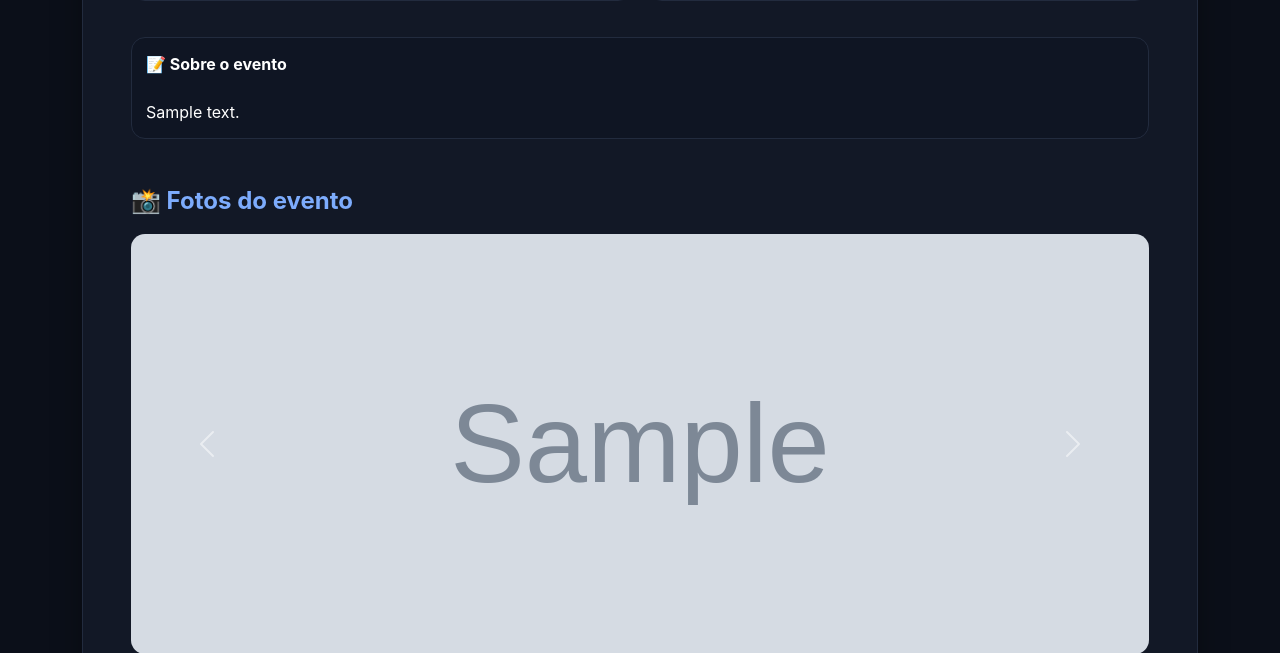
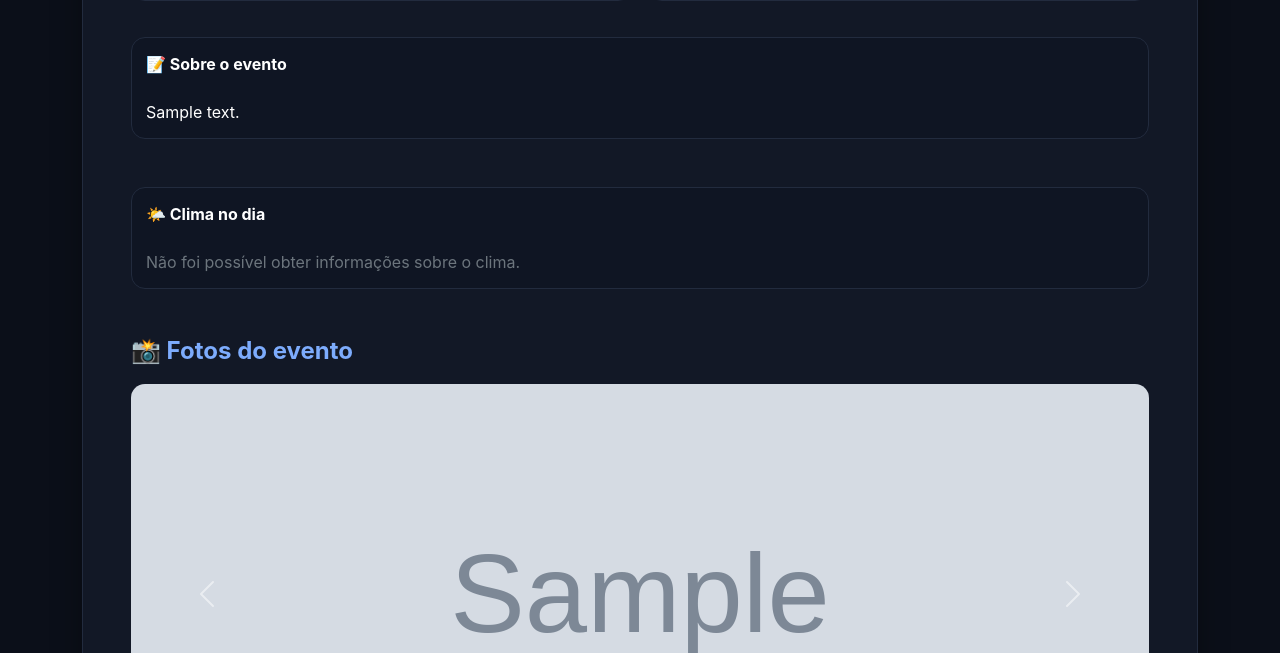
Before and after one commit to HerreraCris/VibeEvents, a Django app: page /evento/1/ in a window 1280 px wide. Shown: the part 678-1331 px from the top of the page. Run offline with Django 5.2, Linux system fonts and the light colour scheme; tables that the repository leaves empty hold one stand-in row (values such as "Sample post"); grey boxes marked "Sample" are stand-in pictures; some libraries are stand-ins or nearby versions.

Commit message:
feat(US-EV-24): adiciona previsão do tempo no detalhe do evento

```diff
--- a/eventos/views.py
+++ b/eventos/views.py
@@ -15,6 +15,8 @@ from .models import Comentario
 from .forms import ComentarioForm
 from django.views.decorators.http import require_POST
 from .models import FotoEvento
+import requests
+from datetime import datetime
 
 def mapa_eventos(request):
     eventos = Evento.objects.filter(status='PUBL')
@@ -170,6 +172,9 @@ def comentar_evento(request, evento_id):
 
 from django.shortcuts import get_object_or_404
 
+import requests
+from datetime import datetime
+
 def detalhe_evento(request, evento_id):
     evento = get_object_or_404(Evento, id=evento_id)
 
@@ -182,11 +187,50 @@ def detalhe_evento(request, evento_id):
         if request.user.is_staff or request.user == evento.criado_por:
             pode_enviar_foto = True
 
+    clima = None
+
+    try:
+        lat = evento.localizacao.y
+        lon = evento.localizacao.x
+
+        api_key = 'e49f82374eef92fa220953b1644f6b2d'
+
+        url = f'https://api.openweathermap.org/data/2.5/forecast?lat={lat}&lon={lon}&appid={api_key}&units=metric&lang=pt_br'
+
+        response = requests.get(url, timeout=5)
+        dados = response.json()
+
+        data_evento = evento.data_evento.date()
+
+        for item in dados['list']:
+            dt = datetime.fromtimestamp(item['dt'])
+
+            if dt.date() == data_evento:
+                clima = {
+                    'temperatura': round(item['main']['temp']),
+                    'descricao': item['weather'][0]['description'].capitalize(),
+                    'icone': item['weather'][0]['icon']
+                }
+                break
+
+        if not clima:
+            clima = {
+                'erro': 'Sem previsão disponível para essa data.'
+            }
+
+    except Exception as e:
+        print("ERRO CLIMA:", e)
+
+        clima = {
+            'erro': 'Não foi possível obter informações sobre o clima.'
+        }
+
     context = {
         'evento': evento,
         'comentarios': comentarios,
         'fotos': fotos,
-        'pode_enviar_foto': pode_enviar_foto
+        'pode_enviar_foto': pode_enviar_foto,
+        'clima': clima
     }
 
     return render(request, 'eventos/detalhe_evento.html', context)
--- a/templates/eventos/detalhe_evento.html
+++ b/templates/eventos/detalhe_evento.html
@@ -139,6 +139,26 @@
                 <strong>📝 Sobre o evento</strong><br><br>
                 {{ evento.descricao }}
             </div>
+                {% if clima and not clima.erro and clima.temperatura %}
+                <div class="evento-info mb-5">
+                    <strong>🌤️ Clima no dia</strong><br><br>
+
+                    <div class="d-flex align-items-center gap-3">
+                        <img src="https://openweathermap.org/img/wn/{{ clima.icone }}@2x.png">
+
+                        <div>
+                            <h4 class="mb-1">{{ clima.temperatura }}°C</h4>
+                            <span class="text-secondary">{{ clima.descricao }}</span>
+                        </div>
+                    </div>
+                </div>
+
+                {% elif clima.erro %}
+                <div class="evento-info mb-5">
+                    <strong>🌤️ Clima no dia</strong><br><br>
+                    <span class="text-secondary">{{ clima.erro }}</span>
+                </div>
+                {% endif %}
 
             <h4 class="section-title">📸 Fotos do evento</h4>
 
```
Also changed, not shown: media/capas_eventos/Screenshot_2026-05-15_14_26_31.png (added).
